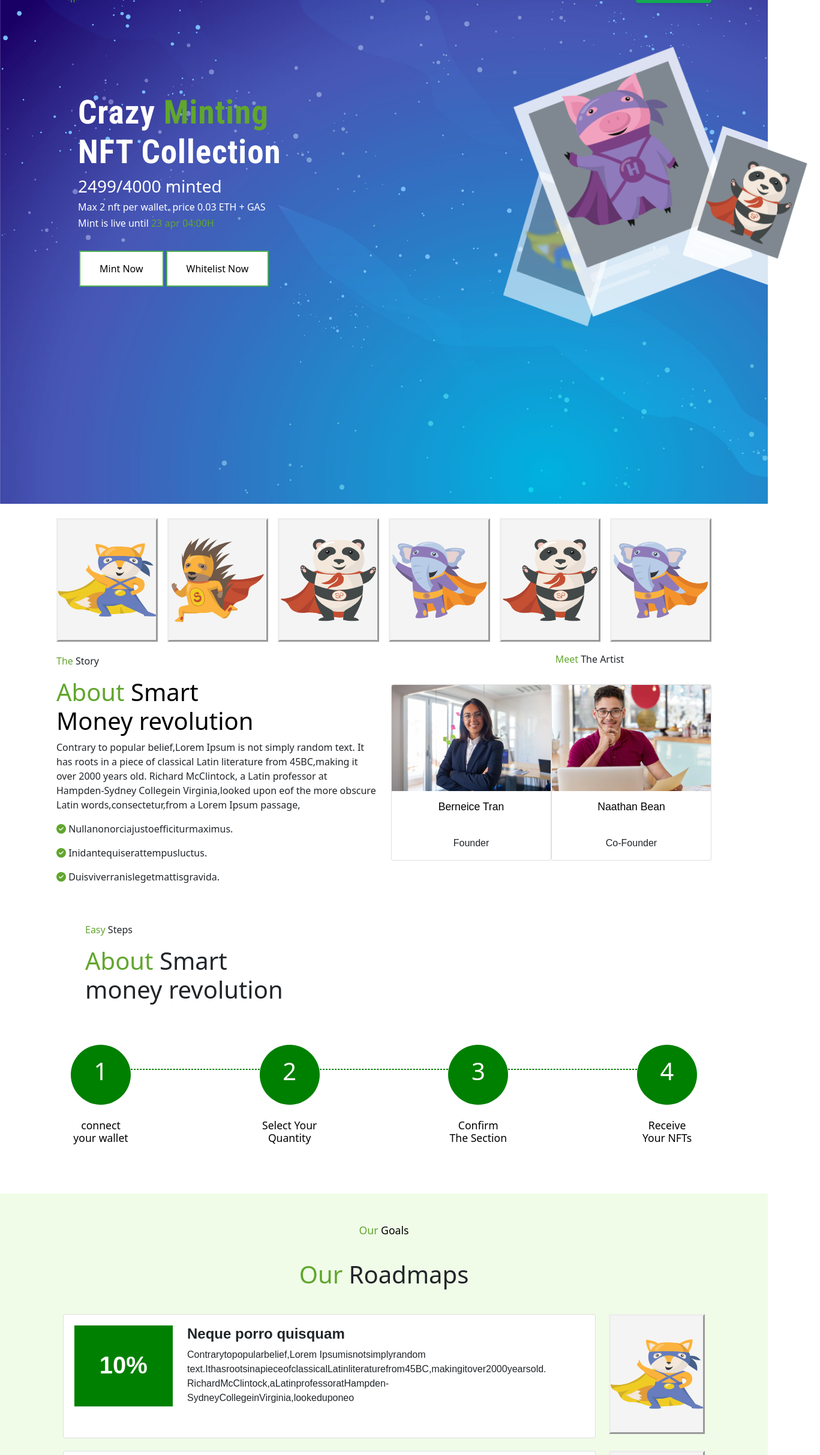
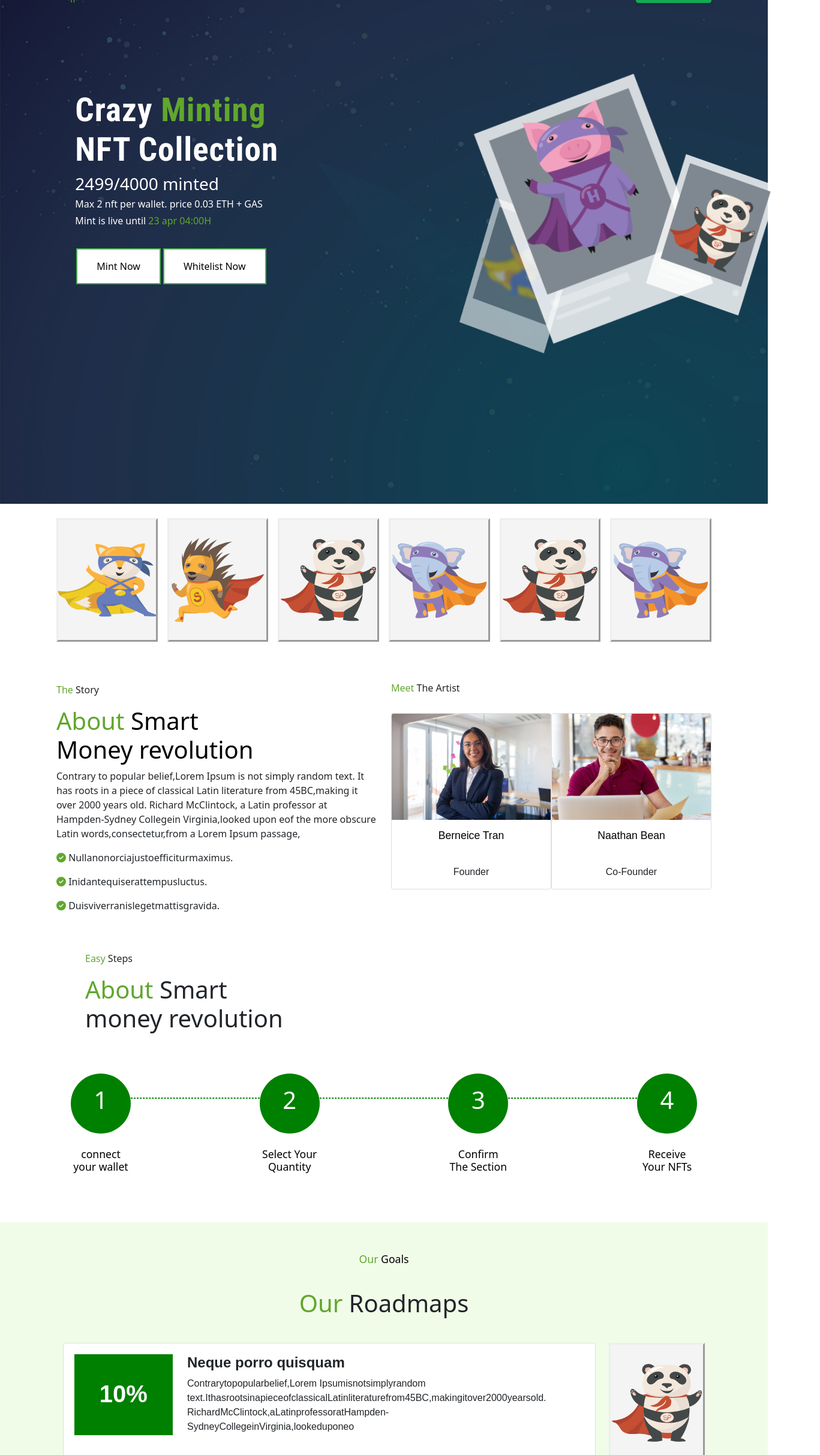
Before and after one commit to NaveedAhmad0/Scratch_Minting_platform, a React (Create React App) app: page / in a window 1280 px wide. Shown: the part 120-2546 px from the top of the page at 60% size, 1367 px wide, since content can reach past the window. Built offline with nearby package versions, Linux system fonts and the light colour scheme; a web font is replaced by a local one.

Commit message:
new update1

```diff
--- a/src/Pages/HomePage/HomePage.js
+++ b/src/Pages/HomePage/HomePage.js
@@ -18,6 +18,8 @@ function HomePage() {
 			{/* </div> */}
 			<br />
 			<Card />
+			<br></br>
+			<br></br>
 			<About />
 			<br />
 			<Roadmap />
--- a/src/components/About/About.js
+++ b/src/components/About/About.js
@@ -58,7 +58,7 @@ function About() {
             {/* <div class="container overflow-hidden">
               <div class="row gx-5">
                 <div class="col"> */}
-                  <h6 className="meet">
+                  <h6 className="meet text-left">
                     <span style={{ color: "#61A62D" }}>Meet</span> The Artist
                   </h6>
                   <br></br>
--- a/src/components/About/about.css
+++ b/src/components/About/about.css
@@ -16,7 +16,7 @@
 }
 .meet{
     min-width: fit-content;
-    margin-right: -8rem;
+    /* margin-right: 25rem; */
     font-weight: 400;
 }
 @media only screen and (max-width: 700px) {
--- a/src/components/Collection.component/Collection.css
+++ b/src/components/Collection.component/Collection.css
@@ -44,12 +44,12 @@
     margin-top: 48%;
     margin-right: 41%;
   }
-  .img3{
+  .img3 {
     z-index: 1;
-    margin-right: -25%;
+    margin-right: -11%;
     margin-top: -32rem;
-  }
-  .img4{
-    margin-top: -137%;
-    margin-left: 86%;
 }
+  .img4 {
+    margin-top: -107%;
+    margin-left: 75%;
+}
--- a/src/components/Collection.component/Collection.js
+++ b/src/components/Collection.component/Collection.js
@@ -2,7 +2,7 @@ import React from "react";
 import image from "../../assets/Group 889.png";
 import "../Collection.component/Collection.css";
 import Navbar from "../../components/Navbar/navb";
-import bgimg from "../../assets/smart-city-assets/bg.jpg";
+import bgimg from "../../assets/smart-city-assets/bg.png";
 import img1 from "../../assets/smart-city-assets/v.png";
 import img2 from "../../assets/smart-city-assets/c.png";
 import img3 from "../../assets/smart-city-assets/d.png";
@@ -21,7 +21,7 @@ function Collection() {
       <Navbar />
       <div className="container mt-5 d-flex" id="collection">
         <div class="row">
-          <div class="col-sm-6 col-md-8">
+          <div class="col-sm-6 col-md-7">
             <div
               className="text-left" id="css1"
               // style={{ marginLeft: "5%", marginTop: "5%" }}
@@ -50,7 +50,7 @@ function Collection() {
           <button className="btn btn-success">Whitelist Now</button> */}
             </div>
           </div>
-          <div className="col-sm-6 col-md-4" >
+          <div className="col-sm-6 col-md-5" >
             {/* <img src={image} alt="imge" width={220} height={220} /> */}
 
             <img
--- a/src/components/Roadmap/Roadmap.js
+++ b/src/components/Roadmap/Roadmap.js
@@ -40,7 +40,7 @@ function Roadmap() {
           <div class="col-6 col-md-2" style={{padding:"1%"}}>
             <div className="" id="">
               <img
-                src={logo1}
+                src={logo3}
                 className="logo1"
                 height={200}
                 width={200}
@@ -96,7 +96,7 @@ function Roadmap() {
           <div class="col-6 col-md-2" style={{padding:"1%"}}>
             <div className="" id="">
               <img
-                src={logo1}
+                src={logo2}
                 className="logo1"
                 height={200}
                 width={200}
@@ -124,7 +124,7 @@ function Roadmap() {
           <div class="col-6 col-md-2" style={{padding:"1%"}}>
             <div className="" id="">
               <img
-                src={logo1}
+                src={logo3}
                 className="logo1"
                 height={200}
                 width={200}
@@ -152,7 +152,7 @@ function Roadmap() {
           <div class="col-6 col-md-2" style={{padding:"1%"}}>
             <div className="" id="">
               <img
-                src={logo1}
+                src={logo4}
                 className="logo1"
                 height={200}
                 width={200}
```
